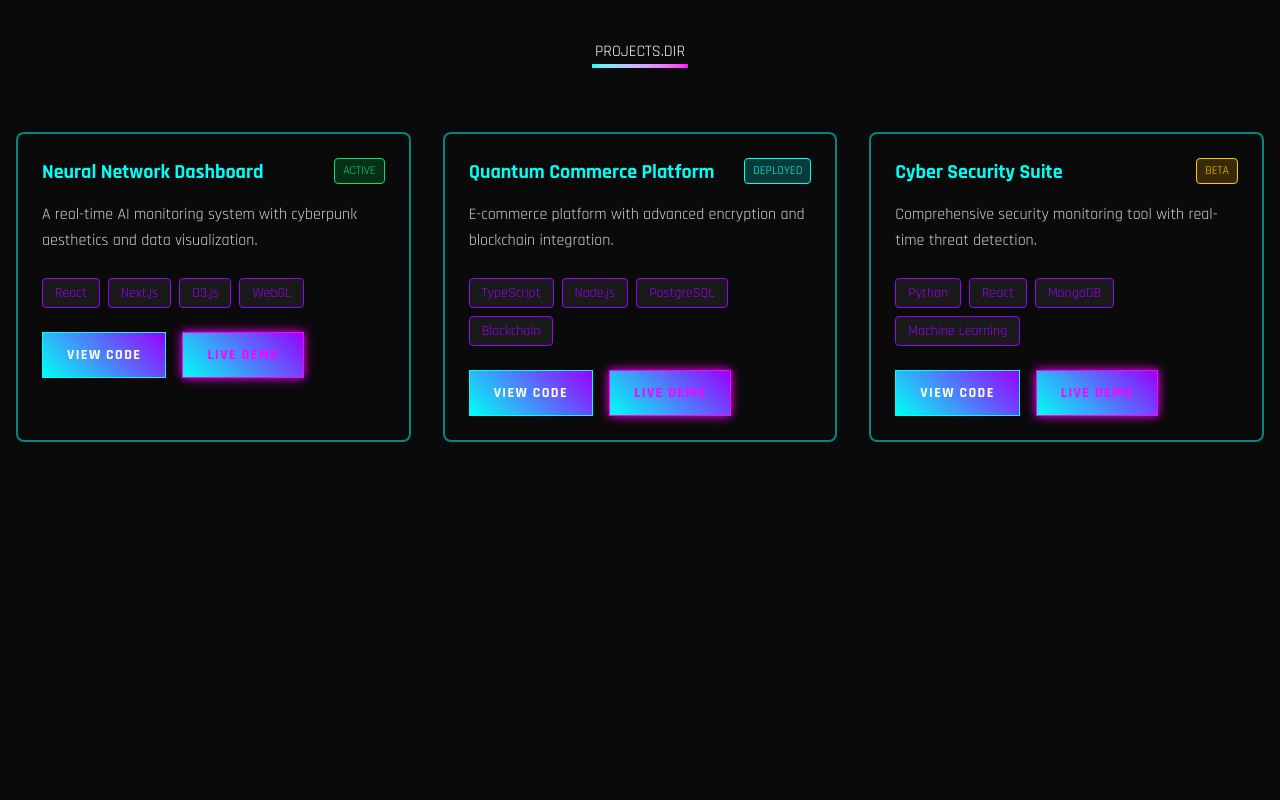
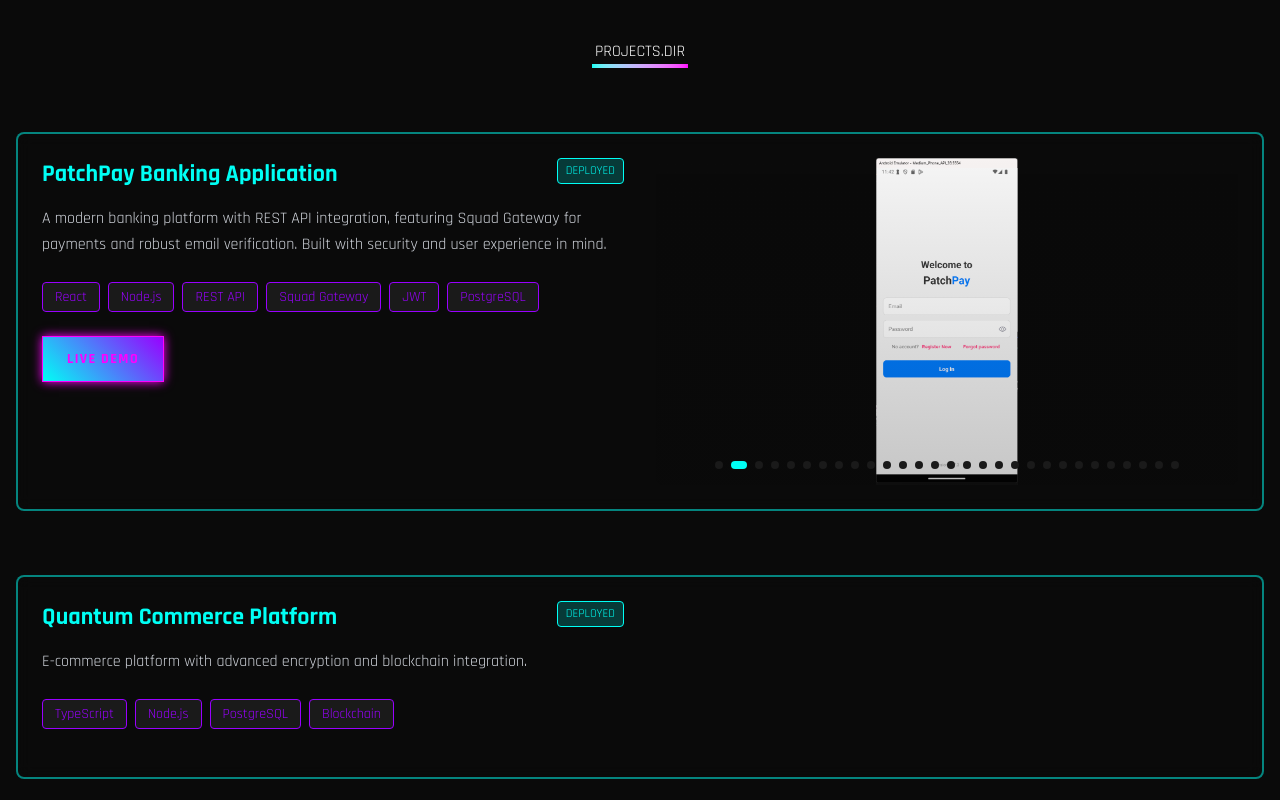
Before and after one commit to MysticMigz/github-portfolio, a Next.js app: page / in a window 1280 px wide. Shown: the part 1640-2440 px from the top of the page. Built offline with nearby package versions, Linux system fonts and the light colour scheme.

Commit message:
Update Projects component with new PatchPay Banking Application details and images; enhance layout and add live demo link

```diff
--- /dev/null
+++ b/src/components/Carousel.tsx
@@ -0,0 +1,88 @@
+import { motion, AnimatePresence } from 'framer-motion';
+import { useState, useEffect } from 'react';
+import Image from 'next/image';
+
+interface CarouselProps {
+  images: string[];
+  autoPlayInterval?: number;
+}
+
+const Carousel = ({ images, autoPlayInterval = 3000 }: CarouselProps) => {
+  const [currentIndex, setCurrentIndex] = useState(0);
+
+  useEffect(() => {
+    const timer = setInterval(() => {
+      setCurrentIndex((prevIndex) => (prevIndex + 1) % images.length);
+    }, autoPlayInterval);
+
+    return () => clearInterval(timer);
+  }, [images.length, autoPlayInterval]);
+
+  const handleNext = () => {
+    setCurrentIndex((prevIndex) => (prevIndex + 1) % images.length);
+  };
+
+  const handlePrevious = () => {
+    setCurrentIndex((prevIndex) => (prevIndex - 1 + images.length) % images.length);
+  };
+
+  return (
+    <div className="relative w-full aspect-video max-h-[400px] group">
+      <AnimatePresence mode="wait">
+        <motion.div
+          key={currentIndex}
+          initial={{ opacity: 0, x: 100 }}
+          animate={{ opacity: 1, x: 0 }}
+          exit={{ opacity: 0, x: -100 }}
+          transition={{ duration: 0.5 }}
+          className="relative w-full h-full"
+        >
+          <Image
+            src={images[currentIndex]}
+            alt={`Project screenshot ${currentIndex + 1}`}
+            fill
+            sizes="(max-width: 768px) 100vw, (max-width: 1200px) 50vw, 33vw"
+            className="object-contain rounded-lg"
+            priority
+          />
+          <div className="absolute inset-0 bg-gradient-to-b from-transparent to-cyber-dark/20 rounded-lg" />
+        </motion.div>
+      </AnimatePresence>
+
+      {/* Navigation buttons */}
+      <button
+        onClick={handlePrevious}
+        className="absolute left-2 top-1/2 -translate-y-1/2 bg-cyber-dark/80 p-2 rounded-full opacity-0 group-hover:opacity-100 transition-opacity duration-300 hover:bg-cyber-dark border border-cyber-blue z-10"
+      >
+        <svg xmlns="http://www.w3.org/2000/svg" fill="none" viewBox="0 0 24 24" strokeWidth={1.5} stroke="currentColor" className="w-6 h-6 text-cyber-blue">
+          <path strokeLinecap="round" strokeLinejoin="round" d="M15.75 19.5L8.25 12l7.5-7.5" />
+        </svg>
+      </button>
+      <button
+        onClick={handleNext}
+        className="absolute right-2 top-1/2 -translate-y-1/2 bg-cyber-dark/80 p-2 rounded-full opacity-0 group-hover:opacity-100 transition-opacity duration-300 hover:bg-cyber-dark border border-cyber-blue z-10"
+      >
+        <svg xmlns="http://www.w3.org/2000/svg" fill="none" viewBox="0 0 24 24" strokeWidth={1.5} stroke="currentColor" className="w-6 h-6 text-cyber-blue">
+          <path strokeLinecap="round" strokeLinejoin="round" d="M8.25 4.5l7.5 7.5-7.5 7.5" />
+        </svg>
+      </button>
+
+      {/* Dots indicator */}
+      <div className="absolute bottom-4 left-1/2 -translate-x-1/2 flex space-x-2 z-10">
+        {images.map((_, index) => (
+          <button
+            key={index}
+            onClick={() => setCurrentIndex(index)}
+            className={`w-2 h-2 rounded-full transition-all duration-300 ${
+              index === currentIndex
+                ? 'bg-cyber-blue w-4'
+                : 'bg-cyber-gray hover:bg-cyber-blue/50'
+            }`}
+          />
+        ))}
+      </div>
+    </div>
+  );
+};
+
+export default Carousel;
--- a/src/components/Projects.tsx
+++ b/src/components/Projects.tsx
@@ -1,12 +1,47 @@
 import { motion } from 'framer-motion';
+import Carousel from './Carousel';
+import Link from 'next/link';
 
 const Projects = () => {
+  const patchPayImages = [
+    '/images/projects/Screenshot 2025-05-04 114222.png',
+    '/images/projects/Screenshot 2025-05-04 114239.png',
+    '/images/projects/Screenshot 2025-05-04 114613.png',
+    '/images/projects/Screenshot 2025-05-04 115401.png',
+    '/images/projects/Screenshot 2025-05-04 115527.png',
+    '/images/projects/Screenshot 2025-05-04 115601.png',
+    '/images/projects/Screenshot 2025-05-04 115726.png',
+    '/images/projects/Screenshot 2025-05-04 115825.png',
+    '/images/projects/Screenshot 2025-05-04 121658.png',
+    '/images/projects/Screenshot 2025-05-04 121750.png',
+    '/images/projects/Screenshot 2025-05-04 121811.png',
+    '/images/projects/Screenshot 2025-05-04 122012.png',
+    '/images/projects/Screenshot 2025-05-04 122040.png',
+    '/images/projects/Screenshot 2025-05-04 122923.png',
+    '/images/projects/Screenshot 2025-05-04 123136.png',
+    '/images/projects/Screenshot 2025-05-04 123239.png',
+    '/images/projects/Screenshot 2025-05-04 123301.png',
+    '/images/projects/Screenshot 2025-05-04 123339.png',
+    '/images/projects/Screenshot 2025-05-04 123605.png',
+    '/images/projects/Screenshot 2025-05-04 123855.png',
+    '/images/projects/Screenshot 2025-05-04 203814.png',
+    '/images/projects/Screenshot 2025-05-04 213812.png',
+    '/images/projects/Screenshot 2025-05-04 220021.png',
+    '/images/projects/Screenshot 2025-05-04 221536.png',
+    '/images/projects/Screenshot 2025-05-05 195926.png',
+    '/images/projects/Screenshot 2025-05-05 200016.png',
+    '/images/projects/Screenshot 2025-05-05 214349.png',
+    '/images/projects/Screenshot 2025-05-06 003818.png',
+    '/images/projects/Screenshot 2025-05-07 094007.png'
+  ];
+
   const projects = [
     {
-      title: "Neural Network Dashboard",
-      description: "A real-time AI monitoring system with cyberpunk aesthetics and data visualization.",
-      tech: ["React", "Next.js", "D3.js", "WebGL"],
-      status: "ACTIVE"
+      title: "PatchPay Banking Application",
+      description: "A modern banking platform with REST API integration, featuring Squad Gateway for payments and robust email verification. Built with security and user experience in mind.",
+      tech: ["React", "Node.js", "REST API", "Squad Gateway", "JWT", "PostgreSQL"],
+      status: "DEPLOYED",
+      images: patchPayImages
     },
     {
       title: "Quantum Commerce Platform",
@@ -36,7 +71,7 @@
           <div className="w-24 h-1 bg-gradient-to-r from-cyber-blue to-cyber-pink mx-auto mb-8"></div>
         </motion.div>
 
-        <div className="grid grid-cols-1 md:grid-cols-2 lg:grid-cols-3 gap-8">
+        <div className="grid grid-cols-1 gap-16">
           {projects.map((project, index) => (
             <motion.div
               key={index}
@@ -44,11 +79,12 @@
               whileInView={{ opacity: 1, y: 0 }}
               transition={{ duration: 0.8, delay: index * 0.2 }}
               viewport={{ once: true }}
-              className="relative group"
+              className="relative group bg-cyber-dark/80 border-2 border-cyber-blue/50 rounded-lg p-6 backdrop-blur-sm"
             >
-              <div className="bg-cyber-dark/80 border-2 border-cyber-blue/50 rounded-lg p-6 h-full hover:border-cyber-blue transition-all duration-300 backdrop-blur-sm">
+              <div className="flex flex-col lg:flex-row gap-8">
+                <div className="lg:w-1/2">
                   <div className="flex justify-between items-start mb-4">
-                  <h3 className="text-xl font-bold text-cyber-blue group-hover:text-cyber-pink transition-colors">
+                    <h3 className="text-2xl font-bold text-cyber-blue group-hover:text-cyber-pink transition-colors">
                       {project.title}
                     </h3>
                     <span className={`px-2 py-1 text-xs rounded ${
@@ -75,11 +111,12 @@
                     ))}
                   </div>
 
-                <div className="flex space-x-4">
-                  <button className="cyber-button text-sm">
-                    View Code
-                  </button>
-                  <button
+                  <div className="flex gap-4">
+                    {project.title === "PatchPay Banking Application" && (
+                      <Link
+                        href="https://youtu.be/sS_fpO1nDqs"
+                        target="_blank"
+                        rel="noopener noreferrer"
                         className="cyber-button text-sm"
                         style={{
                           borderColor: '#ff00ff',
@@ -88,7 +125,15 @@
                         }}
                       >
                         Live Demo
-                  </button>
+                      </Link>
+                    )}
+                  </div>
+                </div>
+
+                <div className="lg:w-1/2">
+                  {project.images && (
+                    <Carousel images={project.images} autoPlayInterval={5000} />
+                  )}
                 </div>
               </div>
             </motion.div>
```
Lines whose indentation alone changed are shown as unchanged.
